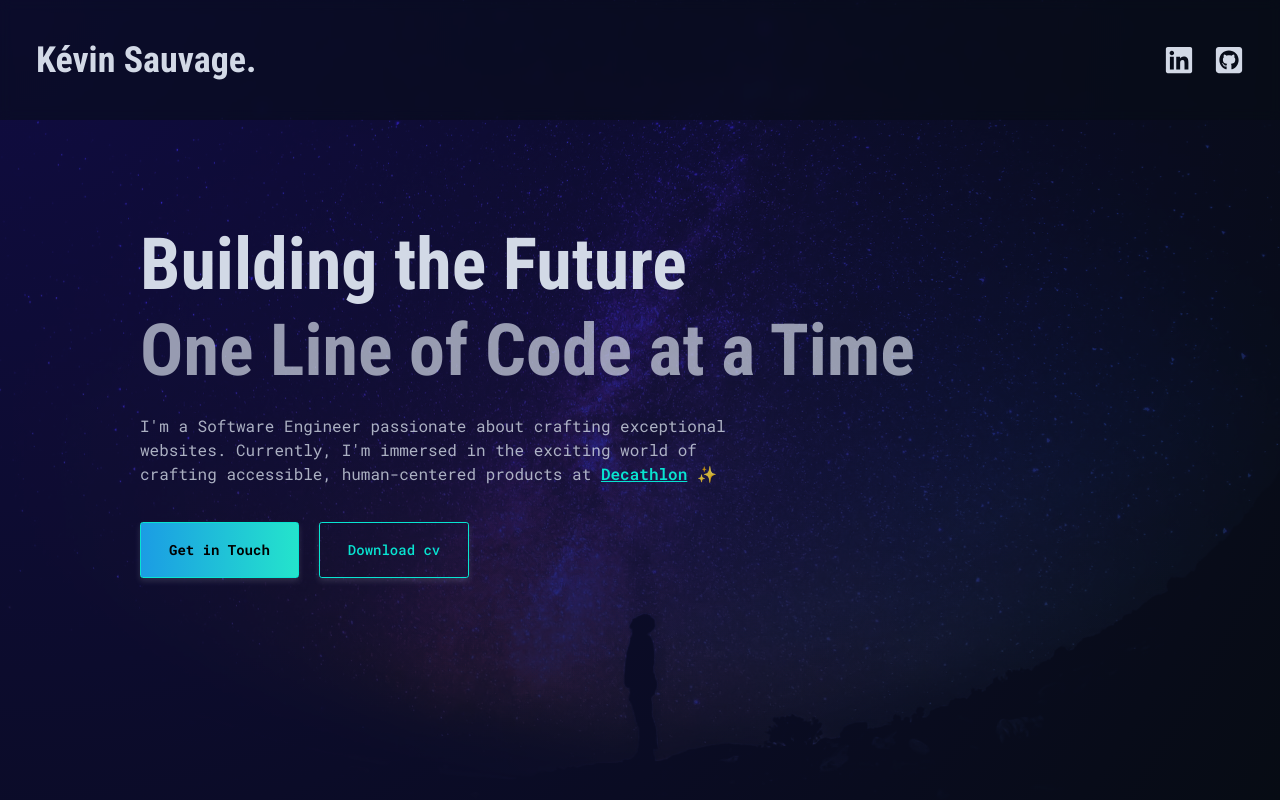
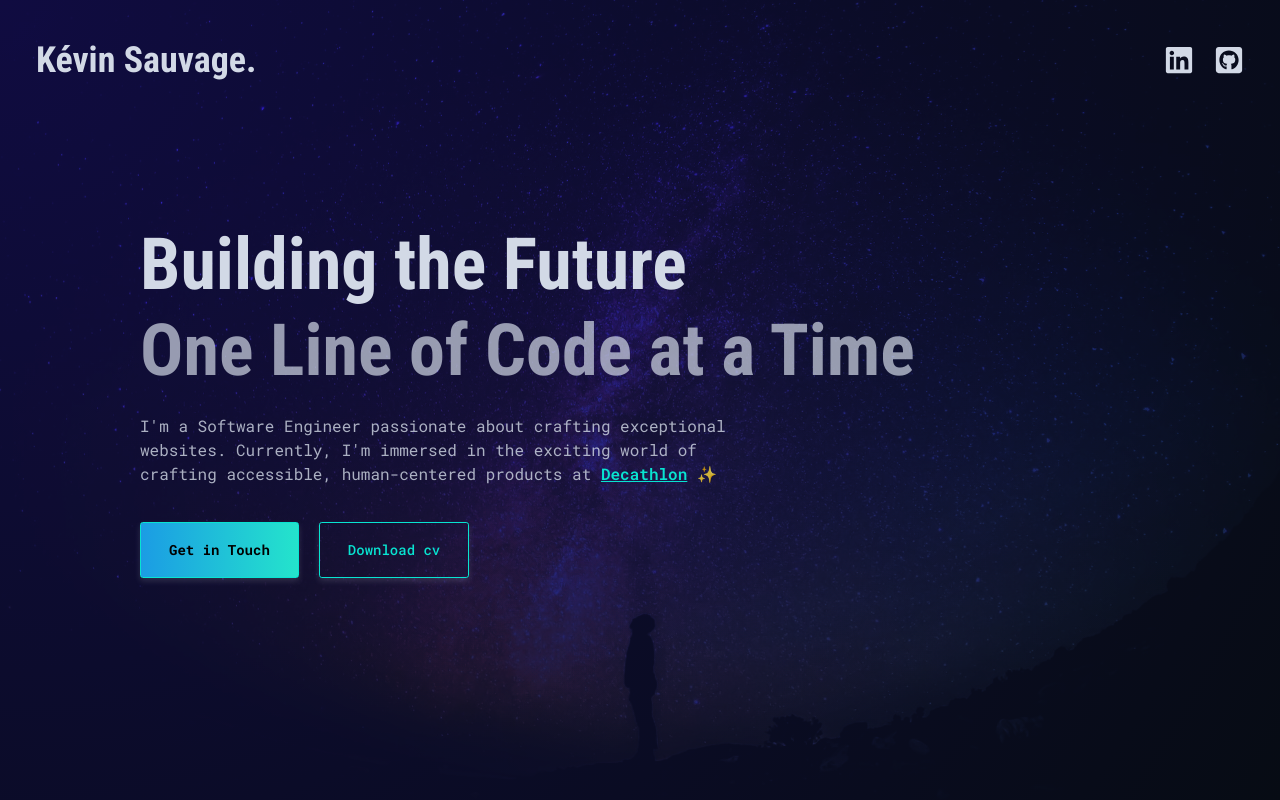
Before and after one commit to kevinsauvage/next-portfolio, a Next.js app: page / in a window 1280 px wide. Shown: the top 800 px of the page. Built offline with nearby package versions, Linux system fonts and the light colour scheme.

Commit message:
fix: improve header animation

```diff
--- a/src/components/Header/Header.module.scss
+++ b/src/components/Header/Header.module.scss
@@ -22,6 +22,11 @@
     transform: translateY(0);
     backdrop-filter: blur(6px);
   }
+
+  &.isAtTop {
+    background-color: transparent;
+    backdrop-filter: blur(0px);
+  }
 }
 
 @include respond(x-large) {
--- a/src/components/Header/Header.tsx
+++ b/src/components/Header/Header.tsx
@@ -6,13 +6,14 @@ import styles from './Header.module.scss';
 type Properties = {
   isScrollingUp: boolean;
   isScrollingDown: boolean;
+  isAtTop: boolean;
 };
 
-const Header = ({ isScrollingUp, isScrollingDown }: Properties) => (
+const Header = ({ isScrollingUp, isScrollingDown, isAtTop }: Properties) => (
   <header
     className={`${styles.header} ${isScrollingUp && styles.isScrollingUp} ${
       isScrollingDown && styles.isScrollingDown
-    }`}
+    } ${isAtTop && styles.isAtTop}`}
   >
     <Logo />
     <ContactInfo />
--- a/src/components/Header/HeaderPresenter.tsx
+++ b/src/components/Header/HeaderPresenter.tsx
@@ -9,6 +9,7 @@ const threshold = 350;
 const HeaderPresenter = () => {
   const [isScrollingUp, setIsScrollingUp] = useState(true);
   const [isScrollingDown, setIsScrollingDown] = useState(false);
+  const [isAtTop, setIsAtTop] = useState(true);
 
   // Control the header's scroll direction when the page loads
   useEffect(() => {
@@ -28,6 +29,9 @@ const HeaderPresenter = () => {
 
     const handleScroll = () => {
       const { scrollTop } = document.documentElement;
+
+      if (scrollTop === 0) setIsAtTop(true);
+      else setIsAtTop(false);
 
       // Handle scroll up
       if (scrollTop < lastScrollTop) {
@@ -57,7 +61,9 @@ const HeaderPresenter = () => {
     return () => window.removeEventListener('scroll', handleScroll);
   }, []);
 
-  return <Header isScrollingUp={isScrollingUp} isScrollingDown={isScrollingDown} />;
+  return (
+    <Header isScrollingUp={isScrollingUp} isScrollingDown={isScrollingDown} isAtTop={isAtTop} />
+  );
 };
 
 export default HeaderPresenter;
```
